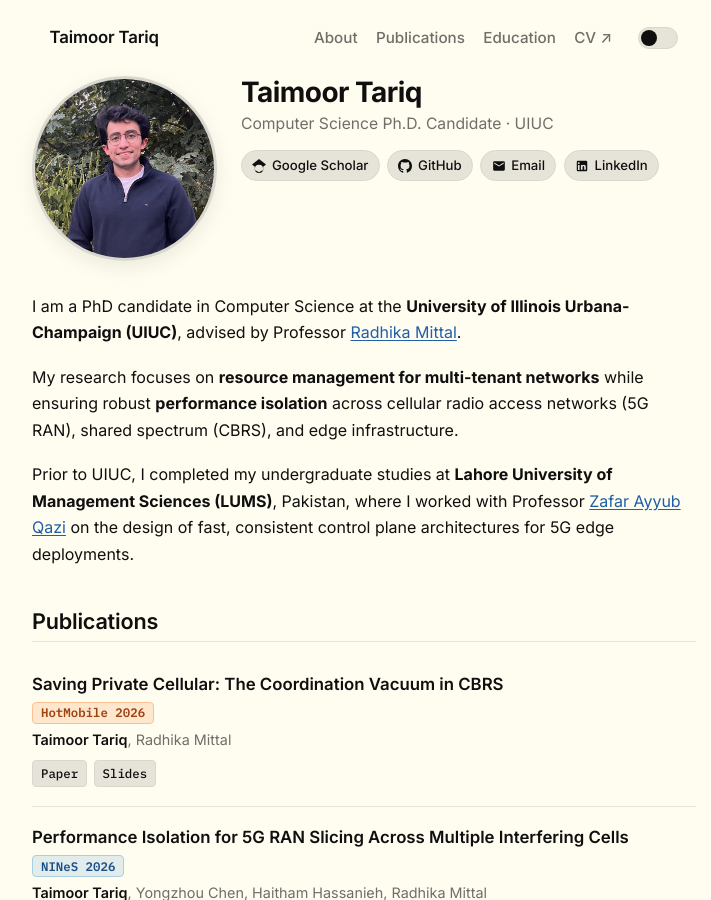
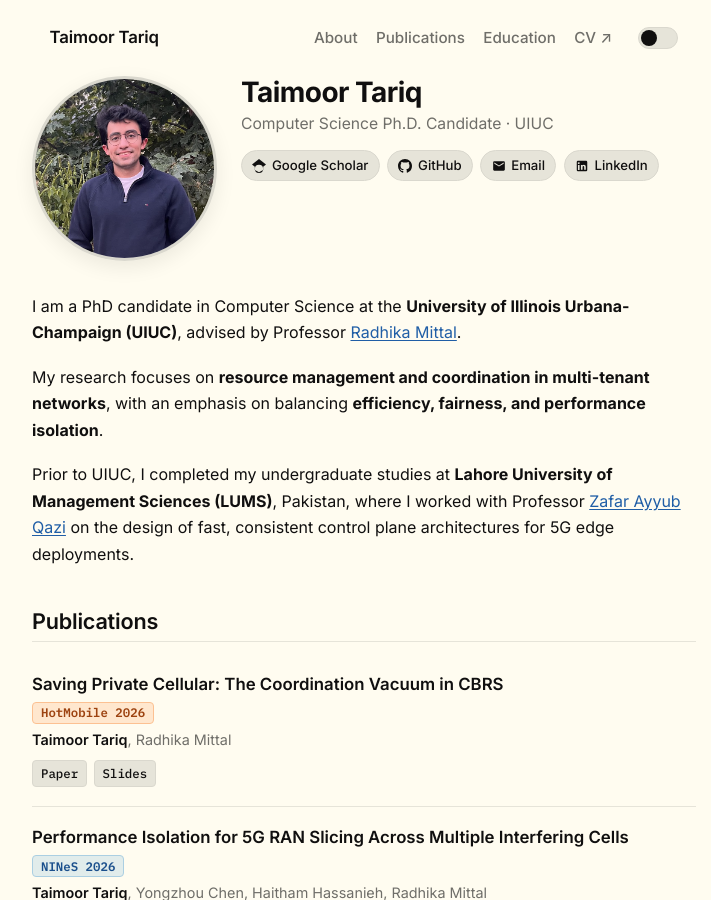
Before and after one commit to taimoortt/taimoortt.github.io, a Jekyll site: the page built from _pages/about.md, in a window 1280 px wide and 900 px high. Shown: the whole window, without its empty margins (276-987 px from the left). Built offline with Jekyll 4.4.1, drawn with Linux system fonts in a browser that asks for light colours.

Commit message:
Update research focus description on homepage and CV

```diff
--- a/_pages/about.md
+++ b/_pages/about.md
@@ -35,7 +35,7 @@ layout: default
 </p>
 
 <p>
-  My research focuses on <strong>resource management for multi-tenant networks</strong> while ensuring robust <strong>performance isolation</strong> across cellular radio access networks (5G RAN), shared spectrum (CBRS), and edge infrastructure.
+  My research focuses on <strong>resource management and coordination in multi-tenant networks</strong>, with an emphasis on balancing <strong>efficiency, fairness, and performance isolation</strong>.
 </p>
 
 <p>
```
Also changed, not shown: _pages/cv.md (+1 -1 lines).
